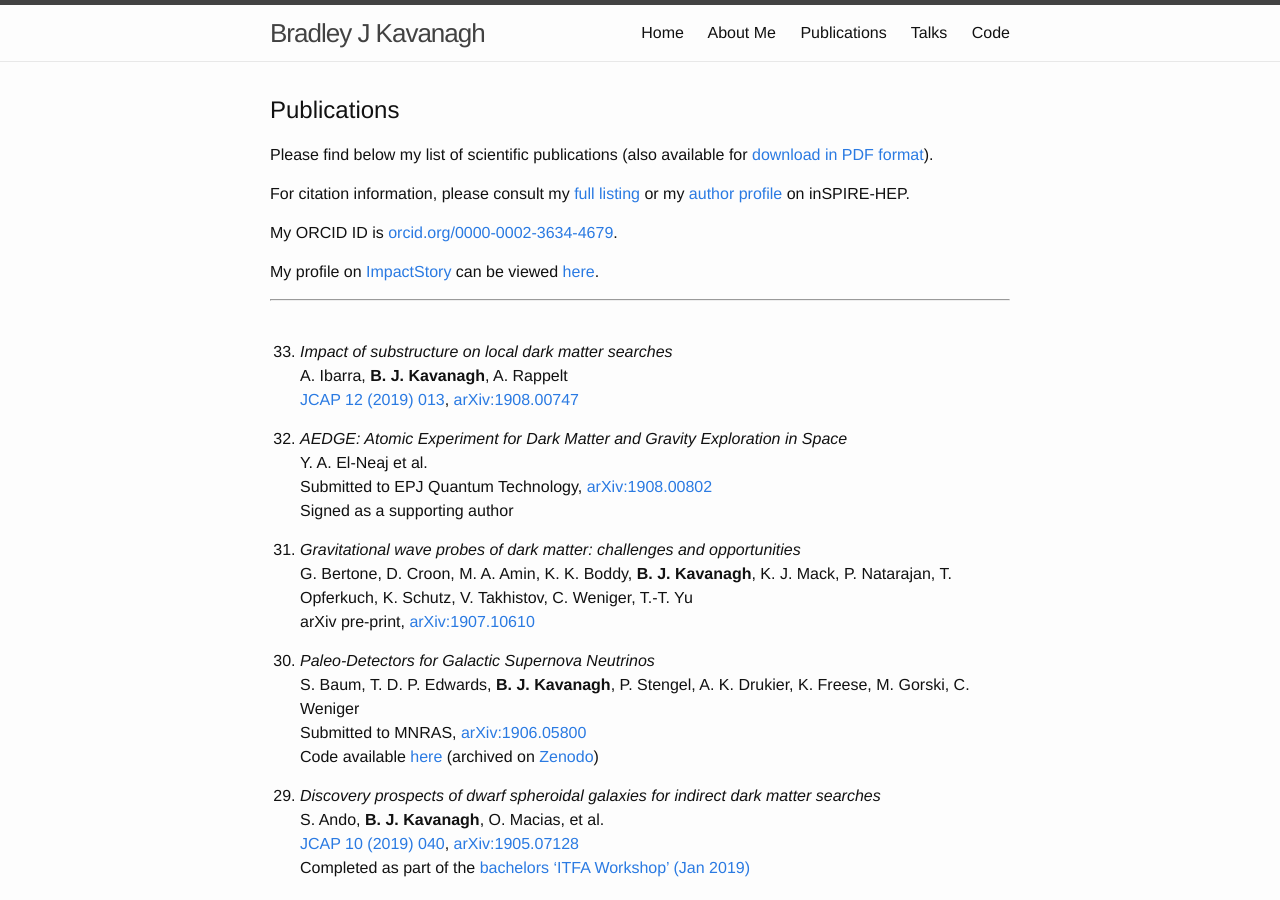
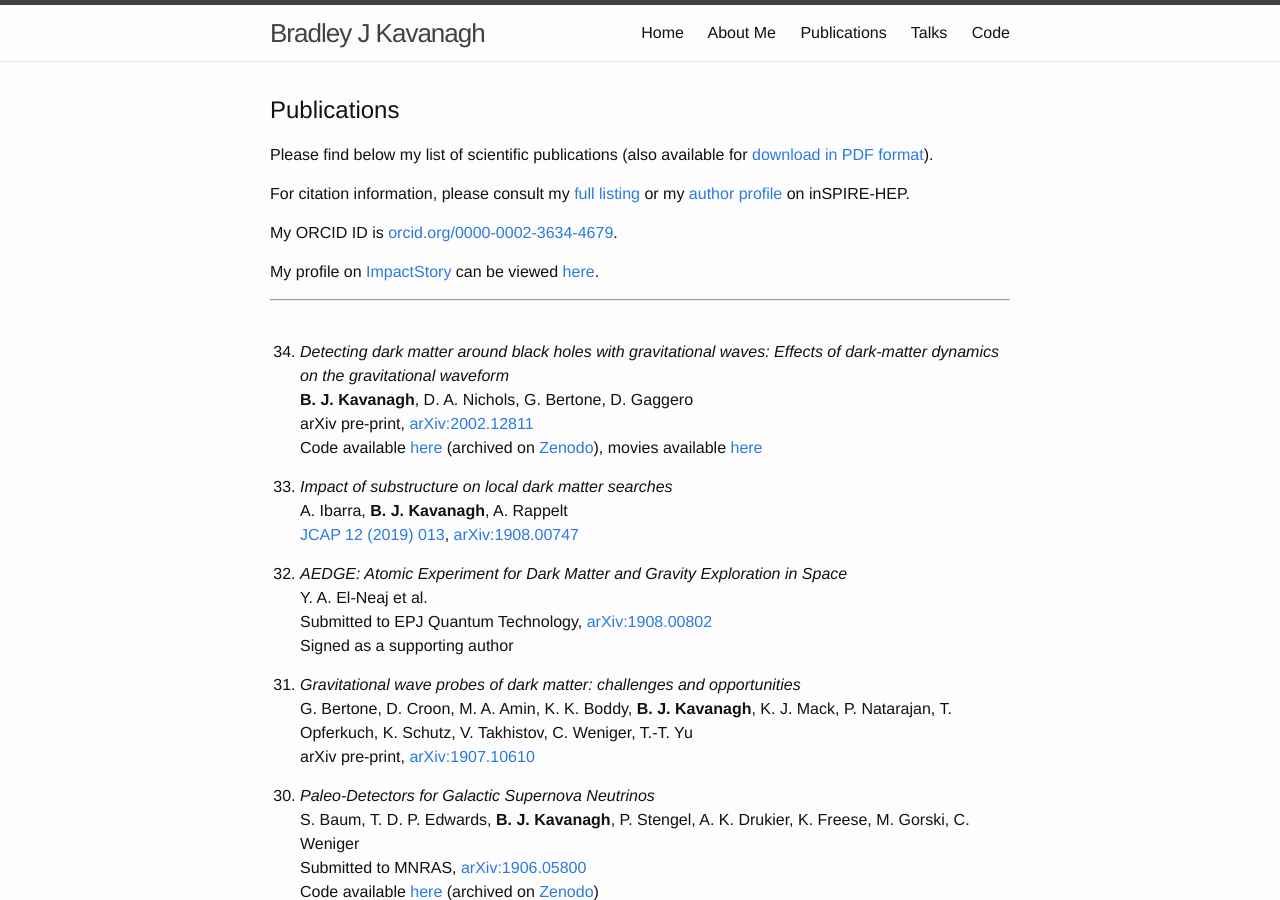
Before and after one commit to bradkav/bradkav.github.io, a Jekyll site: the page built from publications.md, in a window 1280 px wide and 900 px high. Built offline with Jekyll 4.4.1, drawn with Linux system fonts in a browser that asks for light colours.

Commit message:
Added GW+DM+BH paper

```diff
--- a/publications.md
+++ b/publications.md
@@ -18,6 +18,11 @@ My profile on [ImpactStory](https://impactstory.org/) can be viewed [here](https
 
 ***
 <br>
+
+34. *Detecting dark matter around black holes with gravitational waves: Effects of dark-matter dynamics on the gravitational waveform*
+**B. J. Kavanagh**, D. A. Nichols, G. Bertone, D. Gaggero
+arXiv pre-print, [arXiv:2002.12811](https://arxiv.org/abs/2002.12811)
+Code available [here](https://github.com/bradkav/HaloFeedback) (archived on [Zenodo](https://doi.org/10.5281/zenodo.3688812)), movies available [here](https://doi.org/10.6084/m9.figshare.11663676)
 
 33. *Impact of substructure on local dark matter searches*
 A. Ibarra, **B. J. Kavanagh**, A. Rappelt
```
Also changed, not shown: 2 other files.
